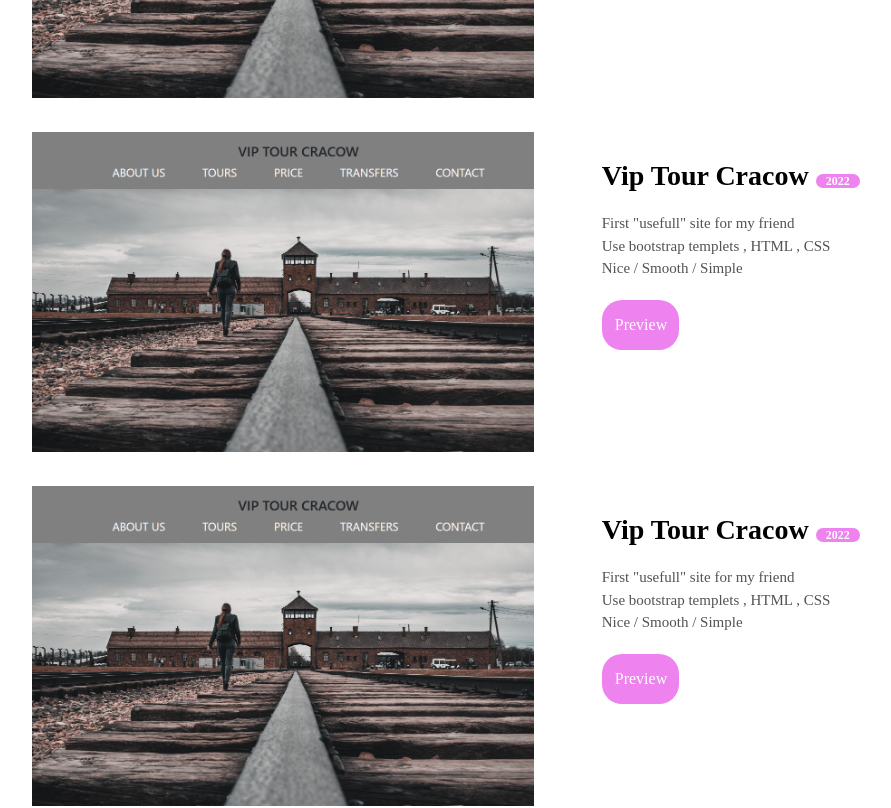
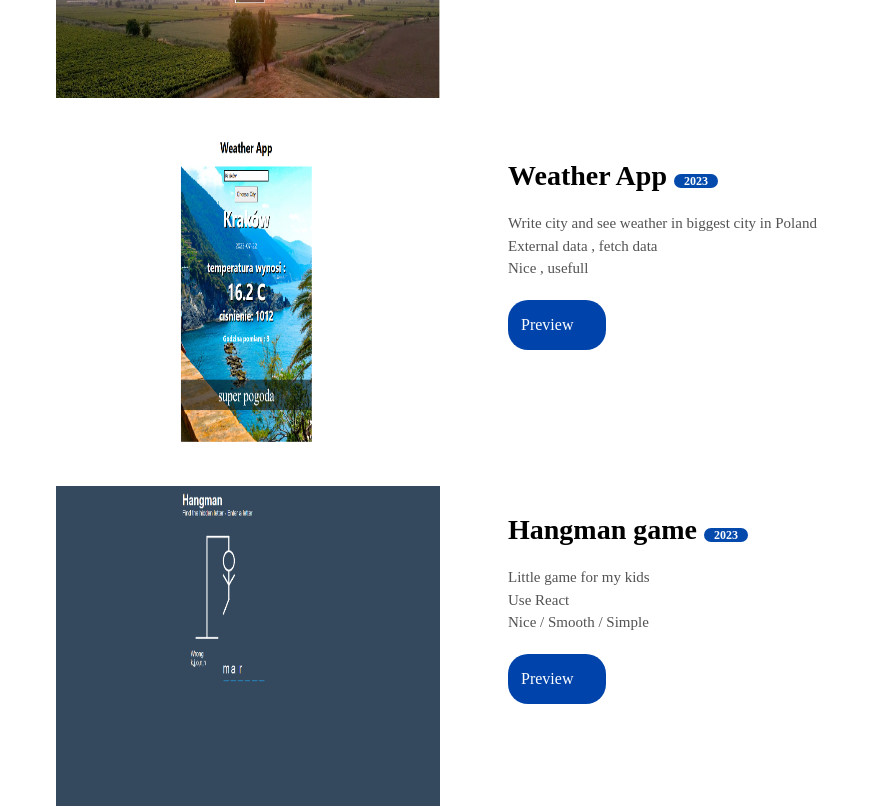
Before and after one commit to marcinoles87/mysite, a React (Create React App) app: page / in a window 1280 px wide. Shown: the part 3240-4048 px from the top of the page, without its empty margins (160-1051 px from the left). Built offline with nearby package versions, Linux system fonts and the light colour scheme; a web font is replaced by a local one.

Commit message:
work with portfolio

```diff
--- a/src/components/Portfolio.js
+++ b/src/components/Portfolio.js
@@ -35,7 +35,7 @@ function Portfolio() {
                 </div>
 
                 <div className='portfolio-text'>
-                    <h3>Vip Tour Cracow   <span>2022</span></h3>
+                    <h3>Vip Tour Cracow   <span>2021</span></h3>
                     <p>First "usefull" site for my friend</p>
                     <p>Use bootstrap templets , HTML , CSS</p>
                     <p>Nice / Smooth / Simple</p>
@@ -48,7 +48,7 @@ function Portfolio() {
             <div className='portfolio-description' >
 
                 <div>
-                    <img src={vip} alt='viptour-site'></img>
+                    <img src={vip2} alt='viptour-site'></img>
                 </div>
 
                 <div className='portfolio-text'>
@@ -65,14 +65,14 @@ function Portfolio() {
             <div className='portfolio-description' >
 
                 <div>
-                    <img src={vip} alt='viptour-site'></img>
+                    <img src={weather} alt='viptour-site'></img>
                 </div>
 
                 <div className='portfolio-text'>
-                    <h3>Vip Tour Cracow   <span>2022</span></h3>
-                    <p>First "usefull" site for my friend</p>
-                    <p>Use bootstrap templets , HTML , CSS</p>
-                    <p>Nice / Smooth / Simple</p>
+                    <h3>Weather App   <span>2023</span></h3>
+                    <p>Write city and see weather in biggest city in Poland</p>
+                    <p>External data , fetch data</p>
+                    <p>Nice , usefull</p>
                     <a href='#'>Preview</a>
                 </div>
             </div>
@@ -81,13 +81,13 @@ function Portfolio() {
             <div className='portfolio-description' >
 
                 <div>
-                    <img src={vip} alt='viptour-site'></img>
+                    <img src={hangman} alt='viptour-site'></img>
                 </div>
 
                 <div className='portfolio-text'>
-                    <h3>Vip Tour Cracow   <span>2022</span></h3>
-                    <p>First "usefull" site for my friend</p>
-                    <p>Use bootstrap templets , HTML , CSS</p>
+                    <h3>Hangman game   <span>2023</span></h3>
+                    <p>Little game for my kids</p>
+                    <p>Use React </p>
                     <p>Nice / Smooth / Simple</p>
                     <a href='#'>Preview</a>
                 </div>
@@ -98,50 +98,6 @@ function Portfolio() {
 
 
         </div>
-{/*
-        <div className='portfolio-projects' onMouseEnter={showSection}>
-
-            <div className='portfolio-description'>
-            <h1>Vip Tour Cracow 2</h1>
-                <p>-First "usefull" site for my friend</p>
-                <p>-Use bootstrap templets , HTML , CSS</p>
-                <p>-Nice / Smooth / Simple</p>
-            </div>
-
-            <div className='portfolio-link'>
-            <img src={vip2} alt='viptour-site'></img>
-            </div>
-        </div>
-
-        <div className='portfolio-projects' onMouseEnter={showSection}>
-
-            <div className='portfolio-description'>
-                <h1>Weather App</h1>
-                <p>-Weather app for Poland city</p>
-                <p>-React build , simply project</p>
-                <p>-Use external Api from poland metheologic station</p>
-                <p>-Everyday new data about weather</p>
-            </div>
-
-            <div className='portfolio-link'>
-            <img src={weather} alt='weather app'></img>
-            </div>
-        </div>
-
-        <div className='portfolio-projects' onMouseEnter={showSection}>
-
-            <div className='portfolio-description'>
-                <h1>Hangman game</h1>
-                <p>-Hangmane game for my kids</p>
-                <p>-Nice and Simple</p>
-                <p>-React use</p>
-                <p>-New function use</p>
-            </div>
-
-            <div className='portfolio-link'>
-            <img src={hangman} alt='hangman-game'></img>
-            </div>
-        </div> */}
 
     </div>
   )
--- a/src/components/portfolio.scss
+++ b/src/components/portfolio.scss
@@ -33,7 +33,7 @@
             margin-bottom: 30px;
 
             img{
-                width: 40wv;
+                width: 30vw;
                 height: 40vh;
             }
 
@@ -41,11 +41,12 @@
             .portfolio-text{
                 display: flex;
                 flex-direction: column;
+                width: 30%;
                 margin: 0 40px;
                 padding: 28px;
 
                 span{
-                    background-color: violet;
+                    background-color: rgb(4, 74, 173);
                     color:white;
                     border-radius: 20px;
                     font-size: 12px;
@@ -69,15 +70,19 @@
             a{
                 margin-top: 20px;
                 width: 30%;
-                background-color: violet;
+                background-color: rgb(0, 68, 171);
                 color: white;
                 border-radius: 20px;
                 line-height: 1.5;
                 padding: 13px;
                 text-decoration: none;
+                transition: 0.6s ease;
 
             }
 
+            a:hover{
+                transform: scale(1.1);
+            }
             }
 
 
```
